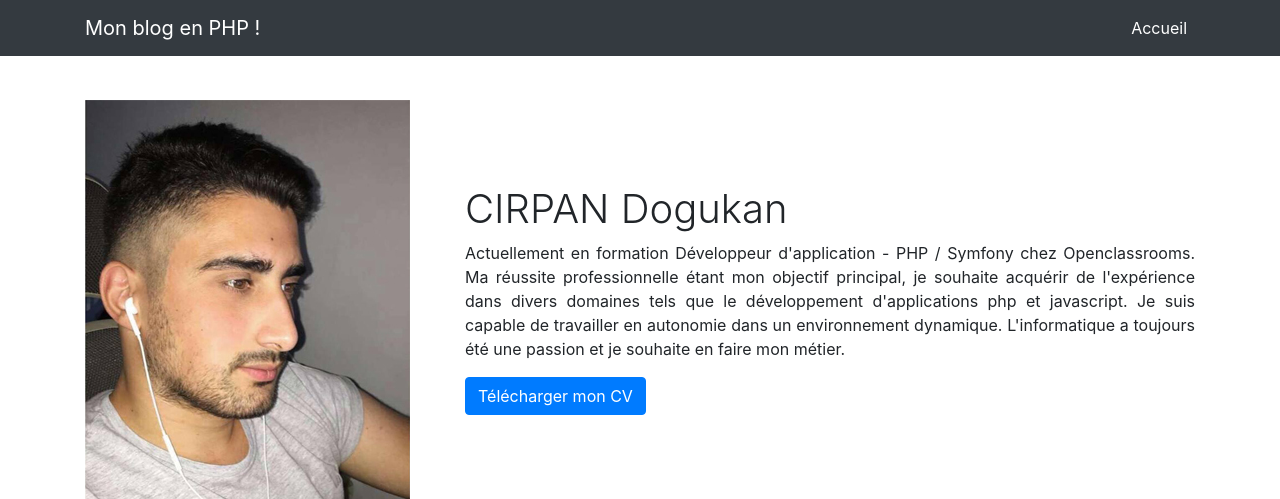
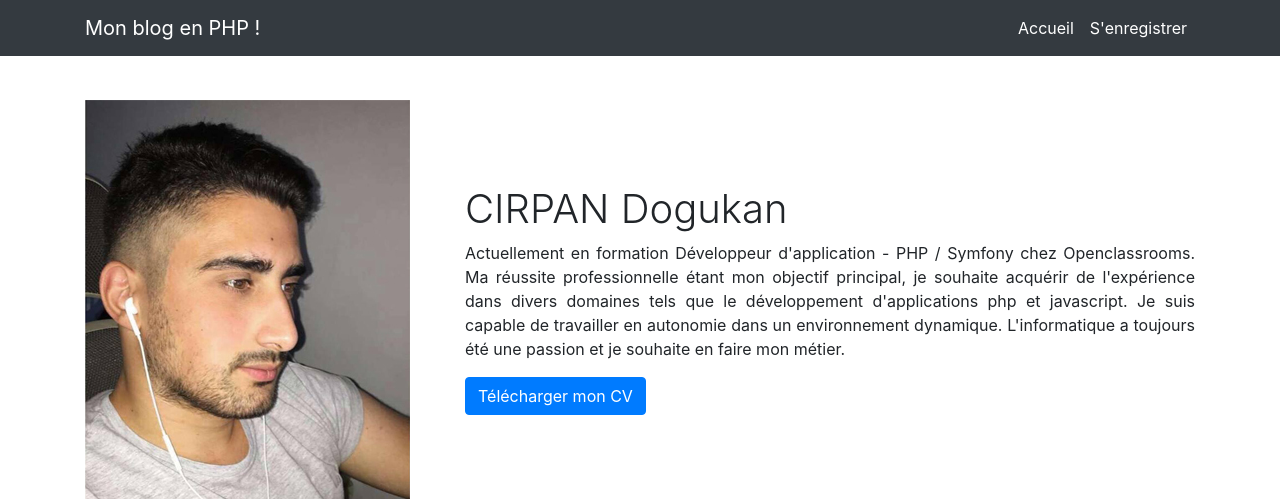
Before and after one commit to dokaNc/Projet5-OC, a PHP site: page / in a window 1280 px wide. Shown: the top 499 px of the page. Run offline with PHP 8.4, Linux system fonts and the light colour scheme; classes that the project's autoload settings leave out are loaded by file name.

Commit message:
add nav link ref

```diff
--- a/src/Views/layout/header.twig
+++ b/src/Views/layout/header.twig
@@ -1,7 +1,7 @@
 <!-- NAV BAR -->
 <nav class="navbar navbar-expand-lg navbar-dark bg-dark fixed-top">
     <div class="container">
-        <a class="navbar-brand" href="#">Mon blog en PHP !</a>
+        <a class="navbar-brand" href="http://localhost/cc/public/">Mon blog en PHP !</a>
         <button class="navbar-toggler" type="button" data-toggle="collapse" data-target="#navbarResponsive"
             aria-controls="navbarResponsive" aria-expanded="false" aria-label="Toggle navigation">
             <span class="navbar-toggler-icon"></span>
@@ -9,7 +9,10 @@
         <div class="collapse navbar-collapse" id="navbarResponsive">
             <ul class="navbar-nav ml-auto">
                 <li class="nav-item active">
-                    <a class="nav-link" href="#">Accueil</a>
+                    <a class="nav-link" href="http://localhost/cc/public/">Accueil</a>
+                </li>
+                <li class="nav-item active">
+                    <a class="nav-link" href="http://localhost/cc/public/?page=register">S'enregistrer</a>
                 </li>
             </ul>
         </div>
```
